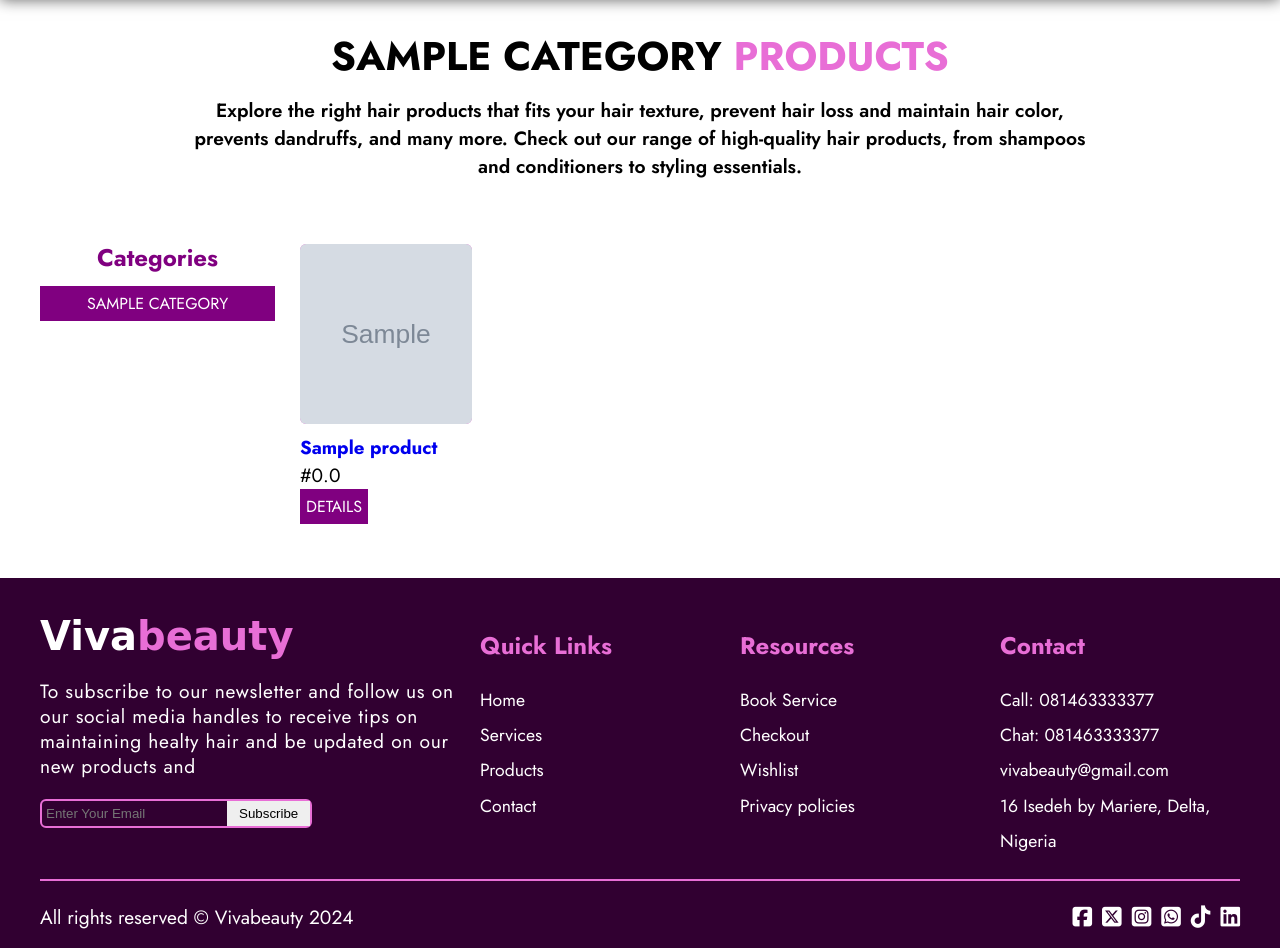
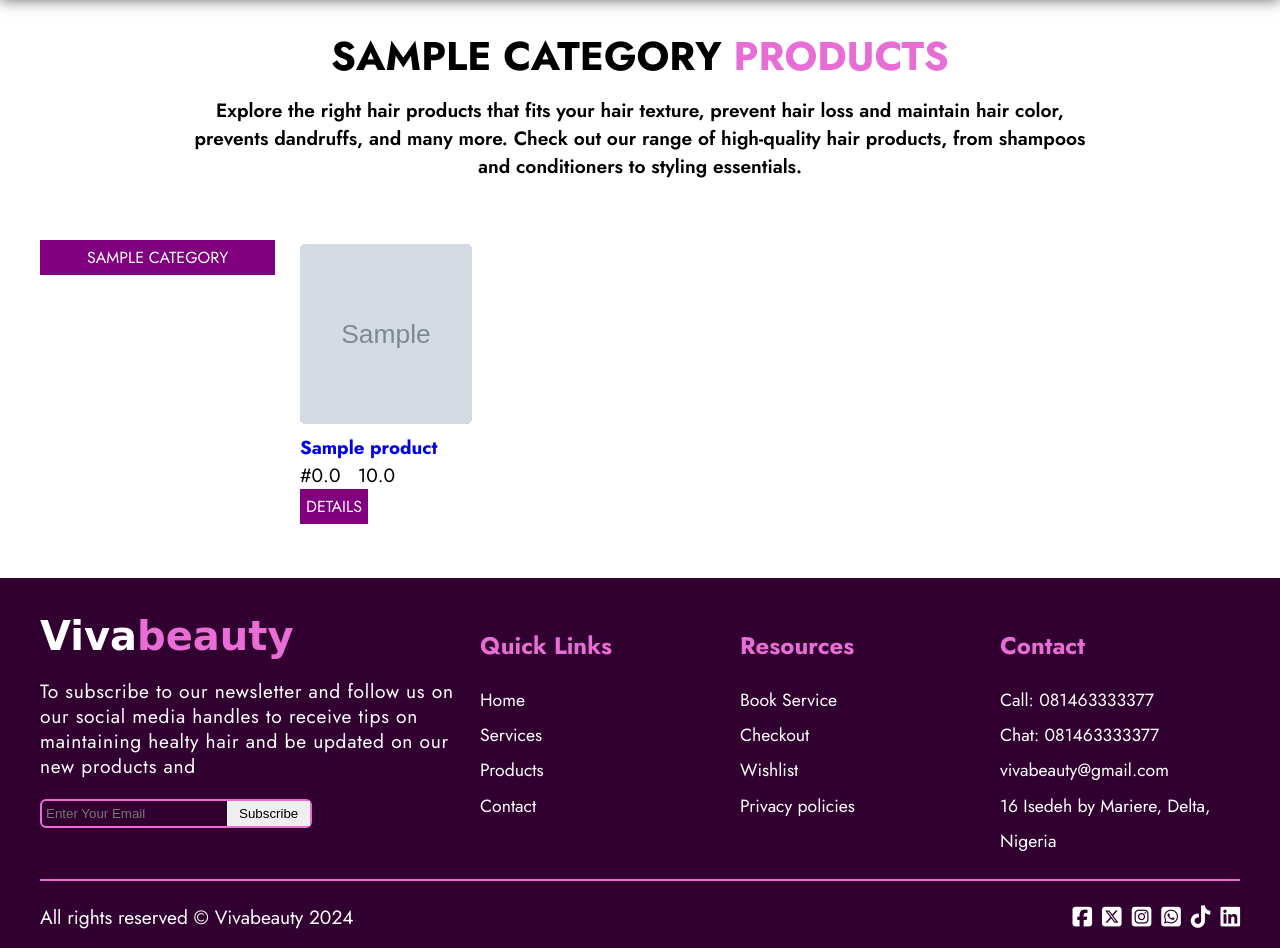
Before and after one commit to Judechuks/vivabeauty, a Django app: page /category/1/ in a window 1280 px wide. Shown: the part 54-1002 px from the top of the page. Run offline with Django 5.2, Linux system fonts and the light colour scheme; tables that the repository leaves empty hold one stand-in row (values such as "Sample post"); grey boxes marked "Sample" are stand-in pictures; some web fonts are replaced.

Commit message:
a well formatted price using custom_filter

```diff
--- a/app/templates/app/products.html
+++ b/app/templates/app/products.html
@@ -3,6 +3,9 @@
 
 <!-- loading static files -->
 {% load static %}
+
+<!-- loading custom_filter for price -->
+{% load custom_filters %}
 
 <!-- head block -->
 {% block head %}
@@ -28,7 +31,6 @@
 
   <article class="product-list-container">
     <ul class="categories">
-      <h3>Categories</h3>
       {% for category in categories %}
       <li>
         <a class="" href="{% url 'product_list' category.id %}">{{category}}</a>
@@ -45,9 +47,14 @@
               src="{{ product.product_image.url }}"
               alt="{{ product.title }}" />
           </div>
-          <h3>{{ product.title }}</h3>
+          <h3 class="title">{{ product.title }}</h3>
         </a>
-        <p>#{{ product.discounted_price }}</p>
+        {% comment %} format_with_commas is a function from custom_filters.py
+        that displays comma separated prices price {% endcomment %}
+        <p class="price">
+          #{{ product.discounted_price|format_with_commas }} &nbsp;
+          <span>{{product.selling_price|format_with_commas }}</span>
+        </p>
         <a href="{% url 'product_detail' product.id %}" class="btn btn-outline"
           >details</a
         >
```
